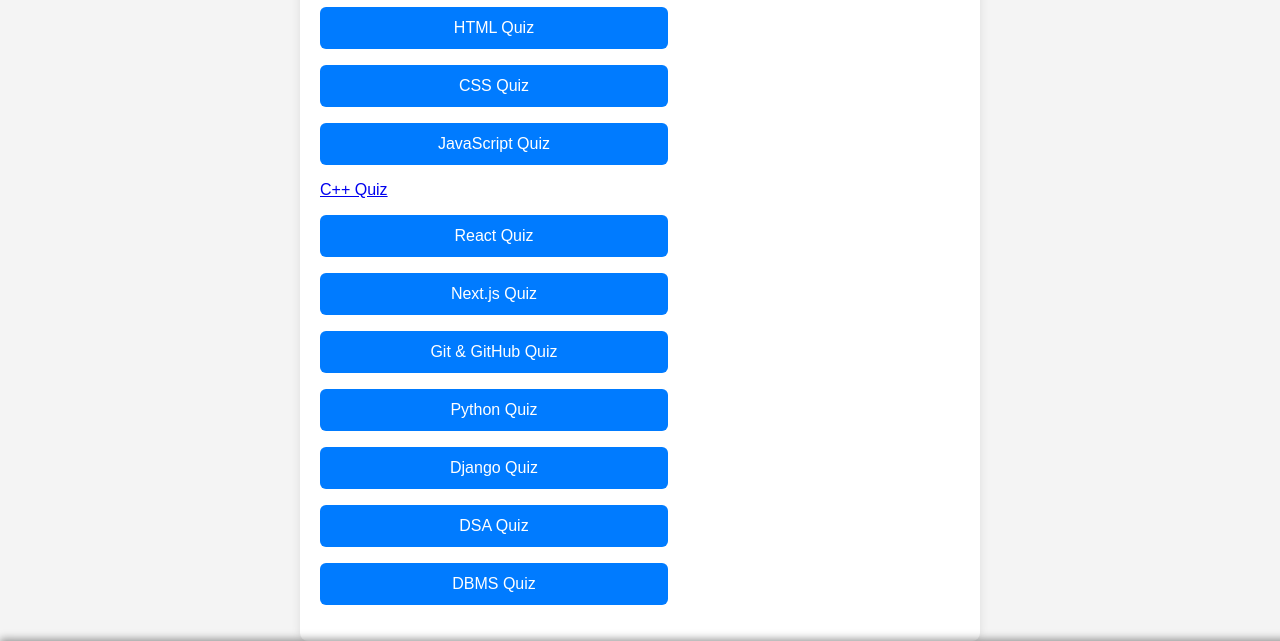
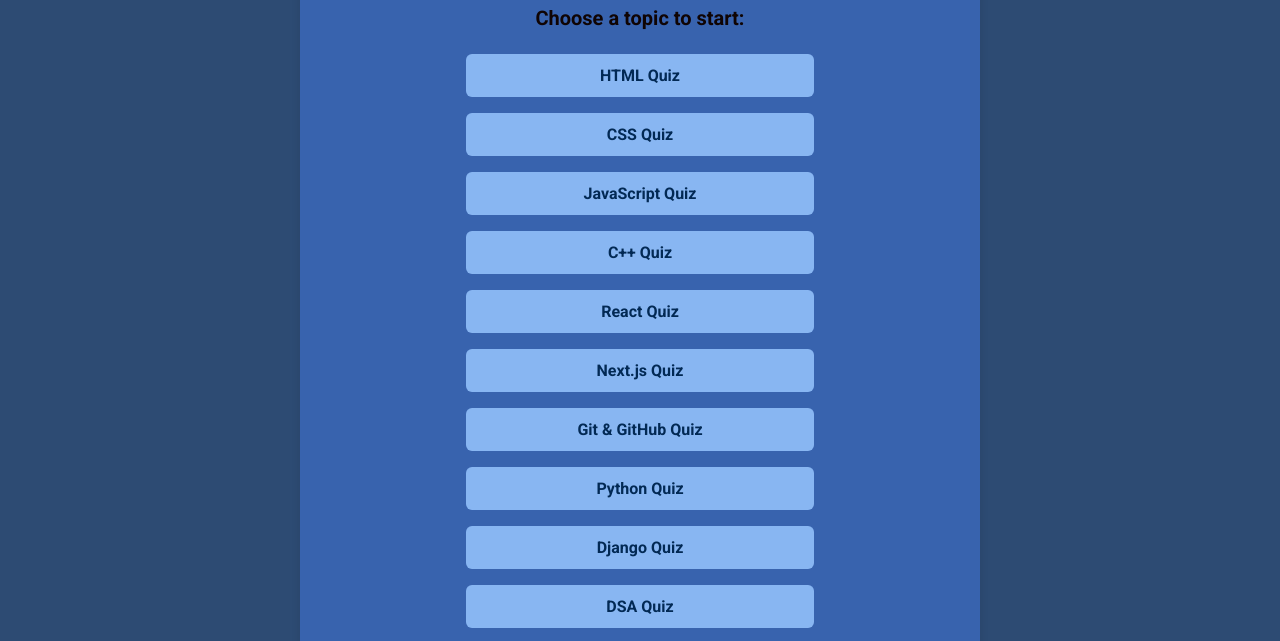
Before and after one commit to pruthvishetty1789/Quiz-App-, a plain HTML site: page index.html in a window 1280 px wide. Shown: the part 135-776 px from the top of the page. Drawn offline with Linux system fonts and the light colour scheme.

Commit message:
Fix layout centering and spacing issues

```diff
--- a/index.html
+++ b/index.html
@@ -6,6 +6,10 @@
   <title>Quiz: HTML, CSS, JavaScript</title>
   <link rel="stylesheet" href="styles.css">
   <link rel="stylesheet" href="https://cdnjs.cloudflare.com/ajax/libs/font-awesome/6.4.0/css/all.min.css" />
+  <link rel="preconnect" href="https://fonts.googleapis.com">
+  <link rel="preconnect" href="https://fonts.gstatic.com" crossorigin>
+  <link href="https://fonts.googleapis.com/css2?family=Roboto:ital,wght@0,100..900;1,100..900&display=swap" rel="stylesheet">
+
 </head>
 <body>
   <div class="quiz-container">
@@ -16,7 +20,7 @@
       <li><a href="html-quiz.html"class="quiz-link">HTML Quiz</a></li>
       <li><a href="css-quiz.html"class="quiz-link">CSS Quiz</a></li>
       <li><a href="js-quiz.html"class="quiz-link">JavaScript Quiz</a></li>
-      <li><a href="cpp-quiz.html">C++ Quiz</a></li>
+      <li><a href="cpp-quiz.html" class="quiz-link">C++ Quiz</a></li>
       <li><a href="react-quiz.html" class="quiz-link">React Quiz</a></li>
       <li><a href="nextjs-quiz.html" class="quiz-link">Next.js Quiz</a></li>
       <li><a href="git-quiz.html" class="quiz-link">Git & GitHub Quiz</a></li>
--- a/styles.css
+++ b/styles.css
@@ -1,22 +1,27 @@
 /* Base Styling */
 body {
-    font-family: Arial, sans-serif;
-    background-color: #f4f4f4;
+    font-family: 'Roboto',sans-serif;
+    font-weight: 700;
+    background-color: #2D4B73;
     margin: 0;
     padding: 0;
+    overflow-x:hidden;
 }
 
 .quiz-container {
+    text-align:center;
     max-width: 800px;
-    margin: 0 auto;
-    background-color: white;
+    margin: 40px auto;
+
+    background-color: #3863ae;
     padding: 20px;
-    border-radius: 8px;
+    border-radius: 10px;
     box-shadow: 0 0 10px rgba(0, 0, 0, 0.1);
+
 }
 
 .quiz-section {
-    margin-bottom: 20px;
+    margin-bottom: 1000px;
 }
 
 h2 {
@@ -24,10 +29,11 @@
     font-size: 24px;
 }
 
-.description {
+.description
+{
     margin-bottom: 1rem;
-    font-size: 1rem;
-    color: #666;
+    font-size: 1.25rem;
+    color: #0f0404;
 }
 
 .quiz-list {
@@ -41,10 +47,11 @@
 }
 
 .quiz-link {
+    align-items:center;
     display: inline-block;
     padding: 12px 24px;
-    background-color: #007BFF;
-    color: white;
+    background-color: #88B6F2;
+    color:#022954;
     text-decoration: none;
     border-radius: 6px;
     width: 100%;
@@ -55,7 +62,7 @@
 }
 
 .quiz-link:hover {
-    background-color: #0056b3;
+    background-color: #1a589a;
 }
 
 .question-container {
```
